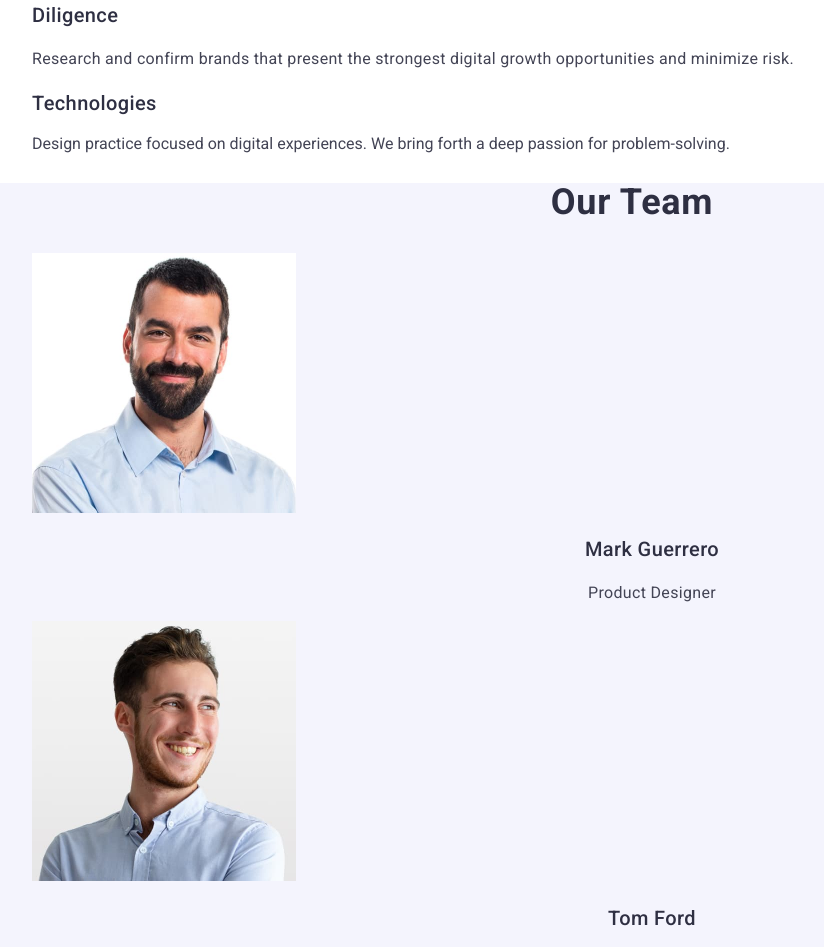
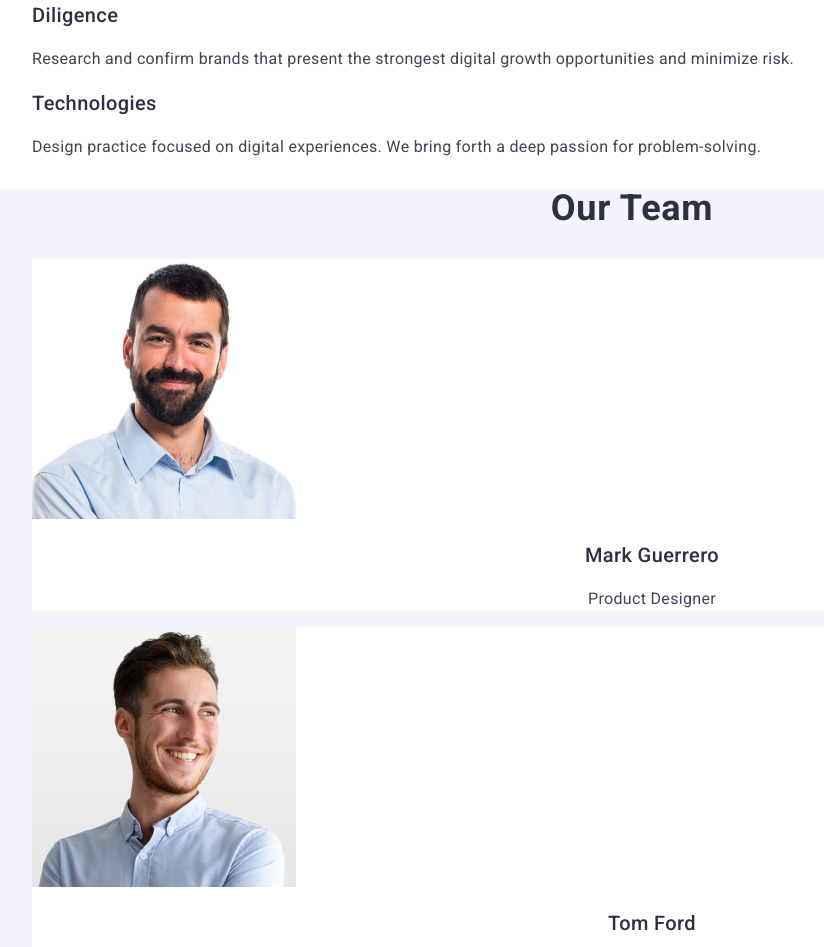
Before and after one commit to roman-yakubovskyi/goit-markup-hw-02, a plain HTML site: page index.html in a window 1280 px wide. Shown: the part 575-1522 px from the top of the page, without its empty margins (8-832 px from the left). Drawn offline with nearby package versions, Linux system fonts and the light colour scheme.

Commit message:
add styles changes 2

```diff
--- a/css/styles.css
+++ b/css/styles.css
@@ -122,6 +122,11 @@ button {
   letter-spacing: 0.02em;
   text-align: center;
   color: #2e2f42;
+  text-transform: capitalize;
+}
+
+.our-team-item {
+  background-color: #fff;
 }
 
 .our-team-subtitle {
--- a/index.html
+++ b/index.html
@@ -82,7 +82,7 @@
           </li>
           <li class="features-item">
             <h3 class="features-subtitle">Technologies</h3>
-            <p>
+            <p class="features-item-text">
               Design practice focused on digital experiences. We bring forth a
               deep passion for problem-solving.
             </p>
```
